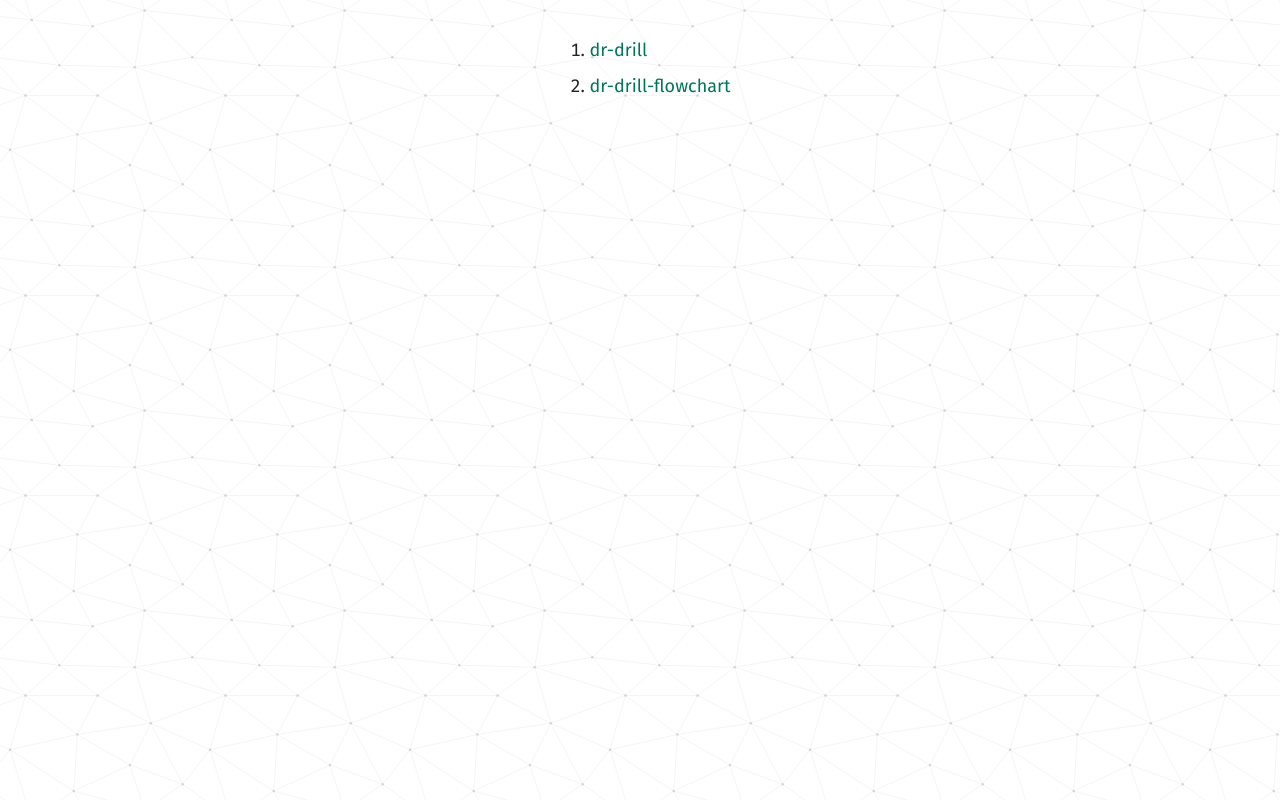
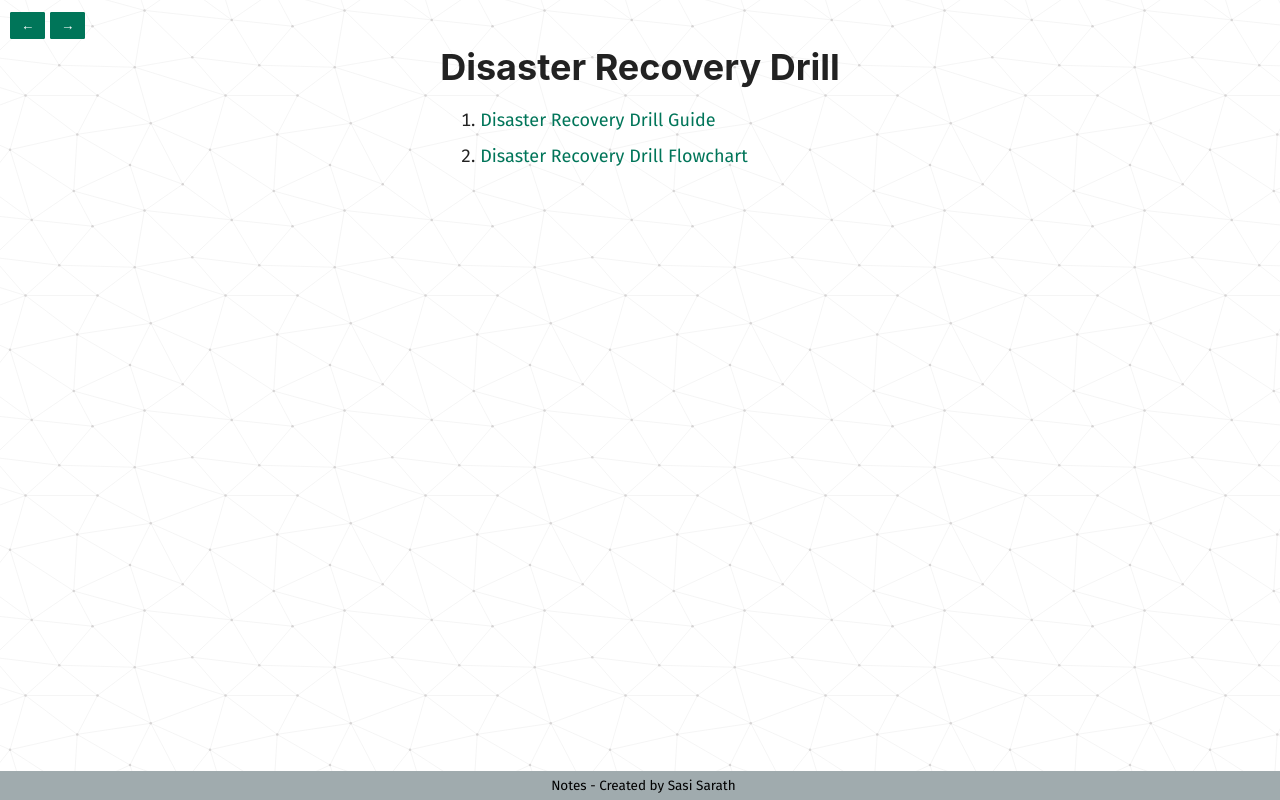
Before and after one commit to sasiqwerty/Notes-for-AI, a plain HTML site: page index.html in a window 1280 px wide. Drawn offline with Linux system fonts and the light colour scheme.

Commit message:
notes updated

```diff
--- a/index.html
+++ b/index.html
@@ -7,11 +7,20 @@
 		<title>AI - Read</title>
 	</head>
 	<body>
+		<div style="position: fixed; left: 1rem; top: 1rem">
+			<!-- The first part of the site should always contain the forward and backward buttons -->
+			<button type="button" onclick="history.back();">&#8592;</button>
+			<button type="button" onclick="history.forward();">&#8594;</button>
+		</div>
 		<div>
+			<h2>Disaster Recovery Drill</h2>
             <ol>
-                <li><a href="./dr-drill.html">dr-drill</a></li>
-                <li><a href="./dr-drill-flowchart.svg">dr-drill-flowchart</a></li>
+                <li><a href="./dr-drill.html">Disaster Recovery Drill Guide</a></li>
+                <li><a href="./dr-drill-flowchart.svg" target="_blank">Disaster Recovery Drill Flowchart</a></li>
             </ol>
         </div>
 	</body>
+	<footer>
+		Notes - Created by Sasi Sarath
+	</footer>
 </html>
```
Also changed, not shown: dr-drill.html (+9 -1 lines), dr-drill-flowchart.svg.
